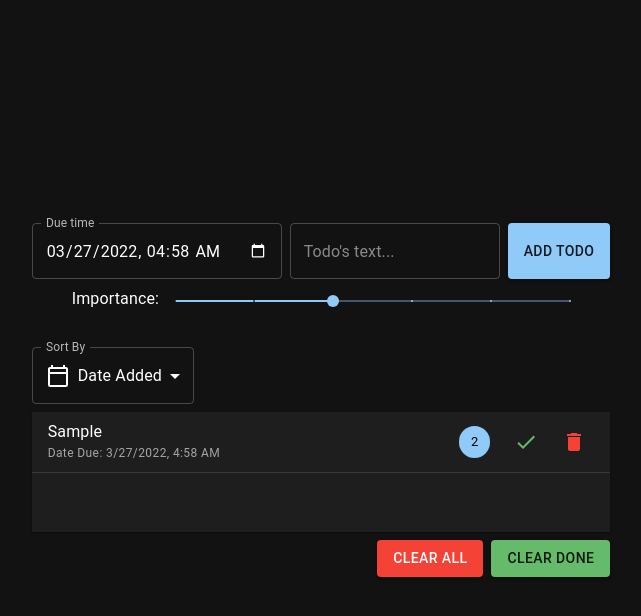
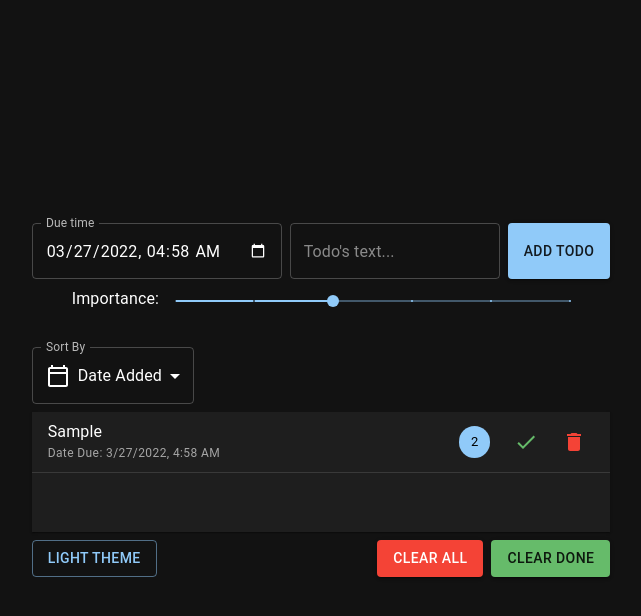
Before and after one commit to BlueForced/React-Todos, a React (Create React App) app: page / in a window 1280 px wide. Both pictures are taken after typing "Sample" into the empty fields and a click on the button "ADD TODO". Shown: the top 616 px of the page, without its empty margins (319-960 px from the left). Built offline with nearby package versions, Linux system fonts and the light colour scheme.

Commit message:
implement theme switcher

```diff
--- a/src/components/clearOptions.jsx
+++ b/src/components/clearOptions.jsx
@@ -10,7 +10,10 @@ const ClearOptions = ({ todos, setTodos }) => {
   };
 
   return (
-    <Box sx={{ display: "flex", flexDirection: "row-reverse", mt: 1 }}>
+    <Box>
+      <Button variant="contained" color="error" onClick={handleClearAll}>
+        Clear All
+      </Button>
       <Button
         variant="contained"
         sx={{ ml: 1 }}
@@ -19,9 +22,6 @@ const ClearOptions = ({ todos, setTodos }) => {
       >
         Clear Done
       </Button>
-      <Button variant="contained" color="error" onClick={handleClearAll}>
-        Clear All
-      </Button>
     </Box>
   );
 };
--- a/src/components/main.jsx
+++ b/src/components/main.jsx
@@ -1,10 +1,11 @@
 import React from "react";
-import { Box } from "@mui/material";
+import { Box, Button } from "@mui/material";
 import TodoAdder from "./todoAdder/todoAdder.jsx";
 import TodoList from "./todosList";
 import Sorter from "./sorter/sorter";
 import { sorterFuncs, sorts } from "./sorter/sorterFuncs.js";
 import ClearOptions from "./clearOptions.jsx";
+import { useTheme } from "../context/theme";
 
 const Main = () => {
   const [todos, setTodos] = React.useState(() => {
@@ -12,6 +13,7 @@ const Main = () => {
     return localTodos ? JSON.parse(localTodos) : [];
   });
   const [sortBy, setSortBy] = React.useState(sorts.dateAdded);
+  const [theme, setTheme] = useTheme();
 
   const handleChangeTodos = (newTodos) => {
     setTodos(newTodos);
@@ -27,9 +29,17 @@ const Main = () => {
       <TodoAdder addTodo={(todo) => handleChangeTodos([todo, ...todos])} />
       {todos.length ? <Sorter sortBy={sortBy} setSortBy={setSortBy} /> : null}
       <TodoList todos={sortedTodos} setTodos={handleChangeTodos} />
-      {todos.length ? (
-        <ClearOptions todos={todos} setTodos={handleChangeTodos} />
-      ) : null}
+      <Box sx={{ display: "flex", justifyContent: "space-between", mt: 1 }}>
+        <Button
+          variant="outlined"
+          onClick={() => setTheme(theme === "dark" ? "light" : "dark")}
+        >
+          {theme === "dark" ? "light" : "dark"} Theme
+        </Button>
+        {todos.length ? (
+          <ClearOptions todos={todos} setTodos={handleChangeTodos} />
+        ) : null}
+      </Box>
     </Box>
   );
 };
--- a/src/context/theme.js
+++ b/src/context/theme.js
@@ -9,11 +9,18 @@ const ThemeContext = React.createContext();
 ThemeContext.displayName = "themeCtx";
 
 const ThemeProvider = ({ children }) => {
-  const [theme, setTheme] = React.useState("dark");
+  const [theme, setTheme] = React.useState(
+    () => localStorage.getItem("todosTheme") || "dark"
+  );
   const currentTheme = createTheme({ palette: { mode: theme } });
 
+  const handleSetTheme = (newTheme) => {
+    setTheme(newTheme);
+    localStorage.setItem("todosTheme", newTheme);
+  };
+
   return (
-    <ThemeContext.Provider value={[theme, setTheme]}>
+    <ThemeContext.Provider value={[theme, handleSetTheme]}>
       <MuiThemeProvider theme={currentTheme}>
         <CssBaseline enableColorScheme />
         {children}
```
